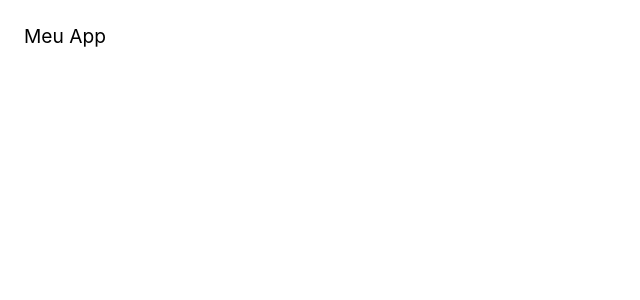
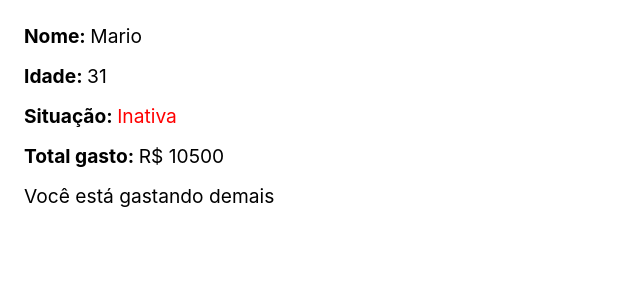
Before and after one commit to RyanV-Souza/react-course, a React (Create React App) app in the folder React para Iniciantes/reactapp/: page / in a window 1280 px wide. Shown: the top 300 px of the page, without its empty margins (0-640 px from the left). Built offline with nearby package versions, Linux system fonts and the light colour scheme.

Commit message:
JSX2 Exercicio

```diff
--- a/React para Iniciantes/reactapp/src/App.js
+++ b/React para Iniciantes/reactapp/src/App.js
@@ -1,5 +1,58 @@
-function App() {
-  return <div>Meu App</div>;
-}
+// Mostre os dados da aplicação, como aprensetado no vídeo
+// Não utilize CSS externo, use o style para mudar as cores
+// Se a situação estiver ativa pinte de verde, inativa vermelho
+// Se o gasto for maior que 10000 mostre uma mensagem
+const luana = {
+  cliente: "Luana",
+  idade: 27,
+  compras: [
+    { nome: "Notebook", preco: "R$ 2500" },
+    { nome: "Geladeira", preco: "R$ 3000" },
+    { nome: "Smartphone", preco: "R$ 1500" },
+  ],
+  ativa: true,
+};
+
+const mario = {
+  cliente: "Mario",
+  idade: 31,
+  compras: [
+    { nome: "Notebook", preco: "R$ 2500" },
+    { nome: "Geladeira", preco: "R$ 3000" },
+    { nome: "Smartphone", preco: "R$ 1500" },
+    { nome: "Guitarra", preco: "R$ 3500" },
+  ],
+  ativa: false,
+};
+
+const App = () => {
+  const dados = mario;
+  const total = dados.compras.reduce(
+    (a, b) => a + Number(b.preco.split(" ")[1]),
+    0
+  );
+
+  return (
+    <div>
+      <p>
+        <strong>Nome: </strong> {dados.cliente}
+      </p>
+      <p>
+        <strong>Idade: </strong> {dados.idade}
+      </p>
+      <p>
+        <strong>Situação: </strong>{" "}
+        <span style={{ color: dados.ativa ? "green" : "red" }}>
+          {dados.ativa ? "Ativa" : "Inativa"}
+        </span>
+      </p>
+      <p>
+        <strong> Total gasto: </strong> R$ {total}
+      </p>
+
+      {total > 10000 && <p> Você está gastando demais</p>}
+    </div>
+  );
+};
 
 export default App;
```
